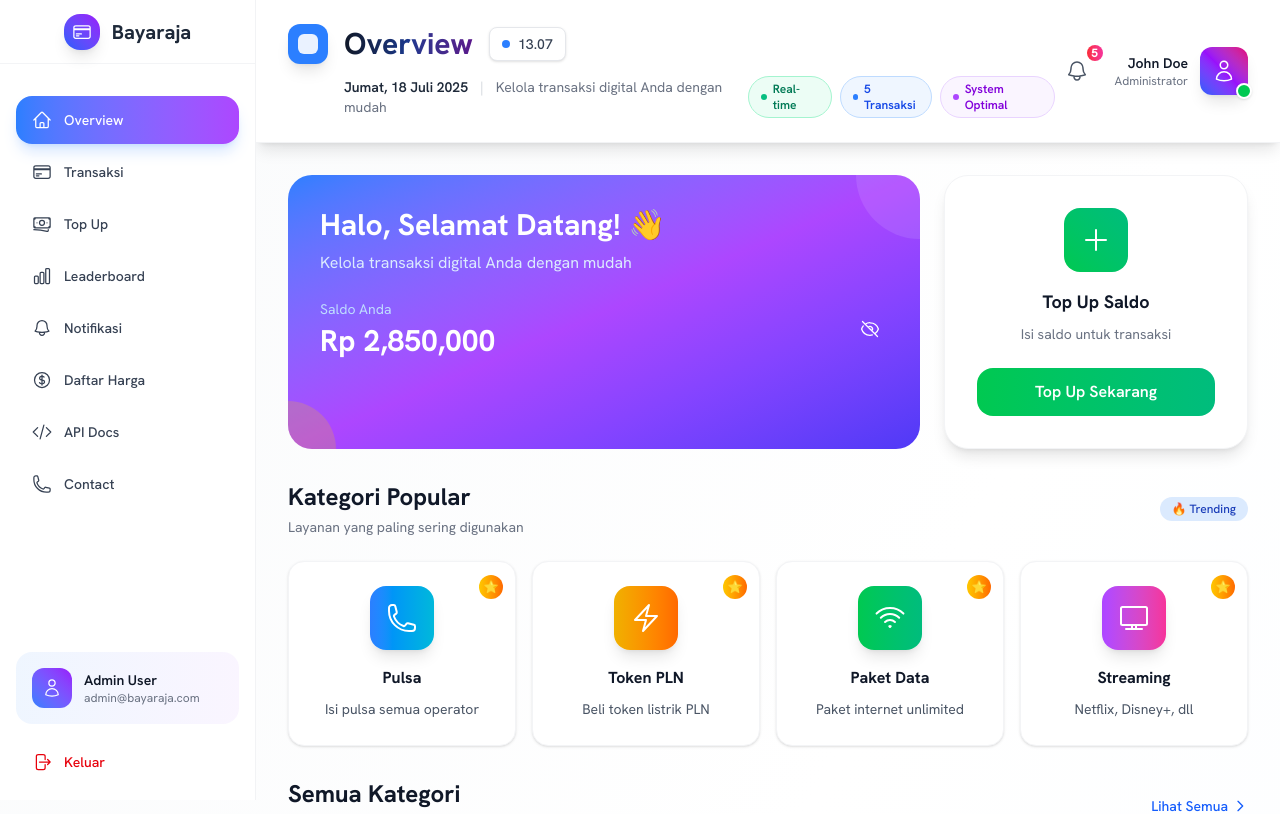
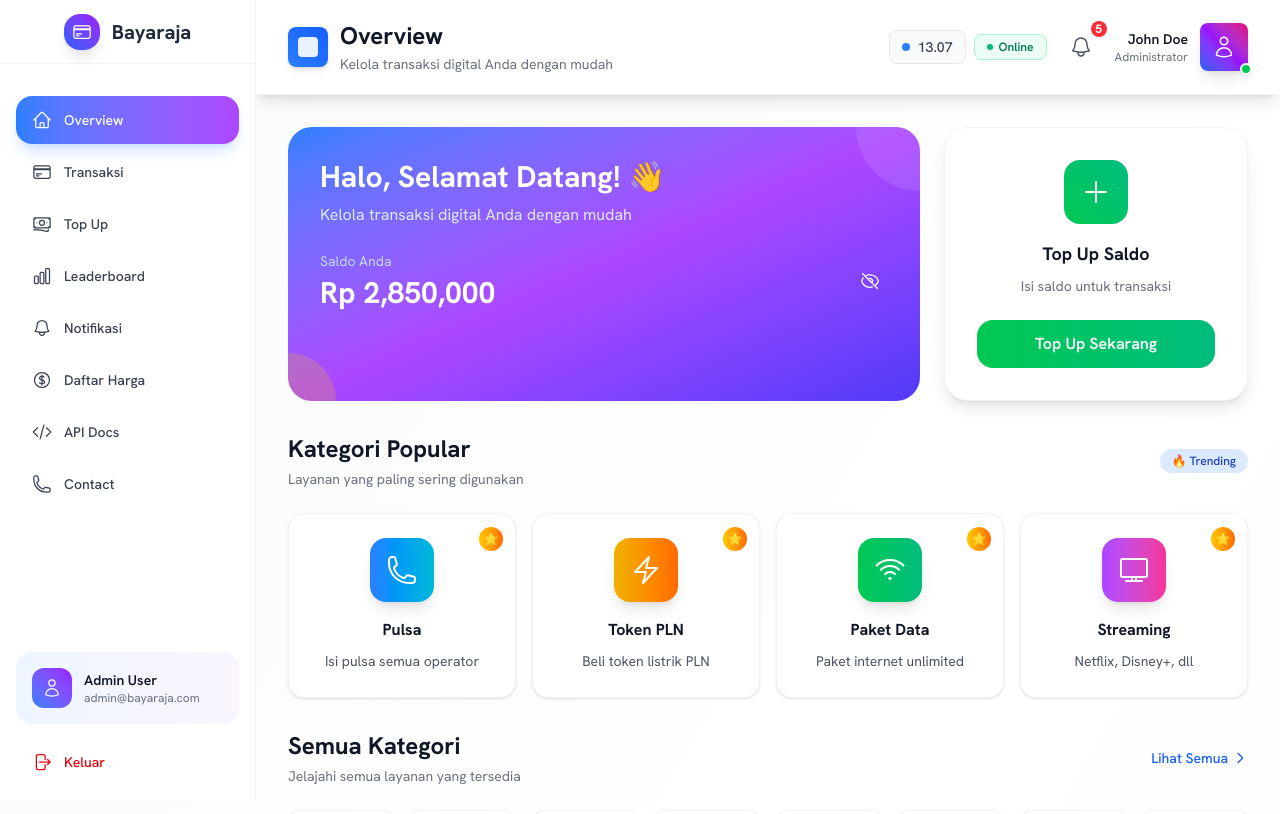
Before and after one commit to akbarryyan/ppob-webapp, a React (Vite) app in the folder frontend/: page /dashboard in a window 1280 px wide. Shown: the top 814 px of the page. Built offline with nearby package versions, Linux system fonts and the light colour scheme.

Commit message:
feat: Refactor DashboardHeader layout and improve responsiveness

```diff
--- a/frontend/src/components/dashboard/DashboardHeader.jsx
+++ b/frontend/src/components/dashboard/DashboardHeader.jsx
@@ -183,16 +183,18 @@ const DashboardHeader = ({
 
   return (
     <header className="bg-white/95 backdrop-blur-xl shadow-lg border-b border-gray-200/50 sticky top-0 z-40">
-      <div className="flex items-center justify-between px-4 sm:px-6 lg:px-8 py-4 lg:py-6">
+      <div className="px-4 sm:px-6 lg:px-8 py-3 sm:py-4 lg:py-5">
+        {/* Main Header Content */}
+        <div className="flex items-center justify-between gap-4">
           {/* Left Section */}
-        <div className="flex items-center space-x-4">
+          <div className="flex items-center space-x-3 sm:space-x-4 flex-1 min-w-0">
             {/* Mobile Menu Button */}
             <button
               onClick={() => setSidebarOpen((prev) => !prev)}
-            className="lg:hidden p-2.5 text-gray-600 hover:text-blue-600 hover:bg-blue-50 rounded-xl transition-all duration-200 hover:shadow-md"
+              className="lg:hidden p-2 text-gray-600 hover:text-blue-600 hover:bg-blue-50 rounded-lg transition-all duration-200 flex-shrink-0"
             >
               <svg
-              className="w-6 h-6"
+                className="w-5 h-5"
                 fill="none"
                 stroke="currentColor"
                 viewBox="0 0 24 24"
@@ -206,97 +208,77 @@ const DashboardHeader = ({
               </svg>
             </button>
 
-          {/* Page Title & Description */}
-          <div className="flex flex-col">
-            <div className="flex items-center space-x-4">
-              {/* Clean icon accent */}
-              <div className="hidden sm:flex w-10 h-10 bg-blue-500 rounded-xl items-center justify-center shadow-lg hover:shadow-xl transition-shadow duration-200">
-                <div className="w-5 h-5 bg-white rounded-md opacity-90"></div>
+            {/* Page Title Section */}
+            <div className="flex items-center space-x-3 min-w-0 flex-1">
+              {/* Icon */}
+              <div className="hidden sm:flex w-8 h-8 lg:w-10 lg:h-10 bg-gradient-to-tr from-blue-500 to-blue-600 rounded-lg items-center justify-center shadow-md flex-shrink-0">
+                <div className="w-4 h-4 lg:w-5 lg:h-5 bg-white rounded opacity-90"></div>
               </div>
 
-              <div className="flex items-center space-x-4">
-                <h1 className="text-2xl lg:text-3xl font-bold bg-gradient-to-r from-gray-900 via-blue-900 to-purple-900 bg-clip-text text-transparent relative group cursor-pointer hover:from-blue-600 hover:via-purple-600 hover:to-pink-600 transition-all duration-300">
+              {/* Title and Subtitle */}
+              <div className="min-w-0 flex-1">
+                <h1 className="text-lg sm:text-xl lg:text-2xl font-bold text-gray-900 truncate">
                   {menuItems.find((item) => item.key === activeTab)?.label ||
                     "Dashboard"}
-                  {/* Subtle underline */}
-                  <div className="absolute -bottom-1 left-0 w-0 h-0.5 bg-blue-500 rounded-full group-hover:w-full transition-all duration-300"></div>
                 </h1>
-
-                {/* Clean time display */}
-                <div className="hidden md:flex items-center space-x-2 px-3 py-1.5 bg-white border border-gray-200 rounded-lg shadow-sm hover:shadow-md transition-shadow duration-200">
-                  <div className="w-2 h-2 bg-blue-500 rounded-full"></div>
-                  <span className="text-sm font-medium text-gray-700">
-                    {currentTime}
-                  </span>
-                </div>
-              </div>
-            </div>
-
-            <div className="mt-3 flex items-center justify-between">
-              <div className="flex items-center space-x-3">
-                <p className="text-gray-600 text-sm hidden sm:block pl-14">
-                  <span className="font-semibold text-gray-800">
-                    {currentDate}
-                  </span>
-                  <span className="mx-3 text-gray-300">|</span>
-                  <span className="text-gray-500">
+                <p className="text-xs sm:text-sm text-gray-500 mt-0.5 truncate">
+                  <span className="hidden sm:inline">
                     Kelola transaksi digital Anda dengan mudah
                   </span>
+                  <span className="sm:hidden">
+                    {new Date().toLocaleDateString("id-ID", {
+                      weekday: "short",
+                      day: "numeric",
+                      month: "short",
+                    })}{" "}
+                    • {currentTime}
+                  </span>
                 </p>
-
-                {/* Mobile description */}
-                <p className="text-gray-500 text-xs sm:hidden">
-                  Transaksi Digital
-                </p>
-              </div>
-
-              {/* Status indicators */}
-              <div className="flex items-center space-x-2">
-                {/* Real-time status */}
-                <div className="flex items-center space-x-1.5 px-3 py-1 bg-emerald-50 border border-emerald-200 rounded-full hover:bg-emerald-100 transition-colors duration-200">
-                  <div className="w-1.5 h-1.5 bg-emerald-500 rounded-full animate-pulse"></div>
-                  <span className="text-xs font-semibold text-emerald-700 hidden sm:inline">
-                    Real-time
-                  </span>
-                </div>
-
-                {/* Transaction count */}
-                <div className="hidden md:flex items-center space-x-1.5 px-3 py-1 bg-blue-50 border border-blue-200 rounded-full hover:bg-blue-100 transition-colors duration-200">
-                  <div className="w-1.5 h-1.5 bg-blue-500 rounded-full"></div>
-                  <span className="text-xs font-semibold text-blue-700">
-                    {notifications.length} Transaksi
-                  </span>
-                </div>
-
-                {/* System health */}
-                <div className="hidden lg:flex items-center space-x-1.5 px-3 py-1 bg-purple-50 border border-purple-200 rounded-full hover:bg-purple-100 transition-colors duration-200">
-                  <div className="w-1.5 h-1.5 bg-purple-500 rounded-full animate-pulse"></div>
-                  <span className="text-xs font-semibold text-purple-700">
-                    System Optimal
-                  </span>
-                </div>
-              </div>
               </div>
             </div>
           </div>
 
           {/* Right Section */}
-        <div className="flex items-center space-x-2 sm:space-x-4">
+          <div className="flex items-center space-x-2 sm:space-x-3 flex-shrink-0">
+            {/* Status Indicators */}
+            <div className="hidden md:flex items-center space-x-2">
+              {/* Time Display */}
+              <div className="flex items-center space-x-2 px-3 py-1.5 bg-gray-50 border border-gray-200 rounded-lg">
+                <div className="w-2 h-2 bg-blue-500 rounded-full animate-pulse"></div>
+                <span className="text-sm font-medium text-gray-700">
+                  {currentTime}
+                </span>
+              </div>
+
+              {/* Real-time status */}
+              <div className="flex items-center space-x-1.5 px-3 py-1 bg-emerald-50 border border-emerald-200 rounded-lg">
+                <div className="w-1.5 h-1.5 bg-emerald-500 rounded-full animate-pulse"></div>
+                <span className="text-xs font-semibold text-emerald-700">
+                  Online
+                </span>
+              </div>
+            </div>
+
+            {/* Mobile status indicator */}
+            <div className="flex md:hidden items-center space-x-1 px-2 py-1 bg-emerald-50 border border-emerald-200 rounded-lg">
+              <div className="w-1.5 h-1.5 bg-emerald-500 rounded-full animate-pulse"></div>
+            </div>
+
             {/* Notification Button */}
             <div className="relative" ref={notificationRef}>
               <button
                 onClick={toggleNotifications}
-              className="relative p-2.5 text-gray-600 hover:text-blue-600 hover:bg-blue-50 rounded-xl transition-all duration-200 hover:shadow-md group"
+                className="relative p-2 sm:p-2.5 text-gray-600 hover:text-blue-600 hover:bg-blue-50 rounded-lg transition-all duration-200"
               >
                 <BellIcon className="w-5 h-5 sm:w-6 sm:h-6" />
                 {notifications.length > 0 && (
                   <>
-                  <span className="absolute -top-1 -right-1 w-4 h-4 bg-gradient-to-r from-red-500 to-pink-500 rounded-full flex items-center justify-center">
+                    <span className="absolute -top-1 -right-1 w-4 h-4 bg-red-500 rounded-full flex items-center justify-center">
                       <span className="text-white text-xs font-bold">
                         {notifications.length}
                       </span>
                     </span>
-                  <span className="absolute -top-1 -right-1 w-4 h-4 bg-red-400 rounded-full animate-ping opacity-20"></span>
+                    <span className="absolute -top-1 -right-1 w-4 h-4 bg-red-400 rounded-full animate-ping opacity-30"></span>
                   </>
                 )}
               </button>
@@ -416,19 +398,21 @@ const DashboardHeader = ({
 
             {/* User Profile */}
             <div className="relative" ref={userMenuRef}>
-            <div className="flex items-center space-x-3">
+              <div className="flex items-center space-x-2 sm:space-x-3">
                 <div className="hidden sm:block text-right">
-                <p className="text-sm font-semibold text-gray-900">John Doe</p>
+                  <p className="text-sm font-semibold text-gray-900">
+                    John Doe
+                  </p>
                   <p className="text-xs text-gray-500">Administrator</p>
                 </div>
                 <div className="relative group">
                   <button
                     onClick={toggleUserMenu}
-                  className="w-10 h-10 sm:w-12 sm:h-12 bg-gradient-to-tr from-blue-600 via-purple-600 to-pink-600 rounded-xl flex items-center justify-center shadow-lg hover:shadow-xl transition-all duration-300 cursor-pointer transform hover:scale-105 hover:rotate-3 focus:outline-none focus:ring-2 focus:ring-blue-500 focus:ring-offset-2"
+                    className="w-9 h-9 sm:w-10 sm:h-10 lg:w-12 lg:h-12 bg-gradient-to-tr from-blue-600 via-purple-600 to-pink-600 rounded-lg flex items-center justify-center shadow-lg hover:shadow-xl transition-all duration-300 cursor-pointer transform hover:scale-105 focus:outline-none focus:ring-2 focus:ring-blue-500 focus:ring-offset-2"
                   >
-                  <UserIcon className="w-5 h-5 sm:w-6 sm:h-6 text-white" />
+                    <UserIcon className="w-4 h-4 sm:w-5 sm:h-5 lg:w-6 lg:h-6 text-white" />
                   </button>
-                <div className="absolute -bottom-1 -right-1 w-4 h-4 bg-green-500 rounded-full border-2 border-white shadow-sm"></div>
+                  <div className="absolute -bottom-1 -right-1 w-3 h-3 bg-green-500 rounded-full border-2 border-white shadow-sm"></div>
                 </div>
               </div>
 
@@ -510,7 +494,9 @@ const DashboardHeader = ({
                         </div>
                         <div className="flex-1 text-left">
                           <p className="font-medium">Keluar</p>
-                        <p className="text-xs text-red-400">Logout dari akun</p>
+                          <p className="text-xs text-red-400">
+                            Logout dari akun
+                          </p>
                         </div>
                         <div className="w-4 h-4 text-red-400 group-hover:text-red-600 transition-colors transform group-hover:translate-x-1">
                           →
@@ -523,6 +509,7 @@ const DashboardHeader = ({
             </div>
           </div>
         </div>
+      </div>
     </header>
   );
 };
```
Lines whose indentation alone changed are shown as unchanged.
